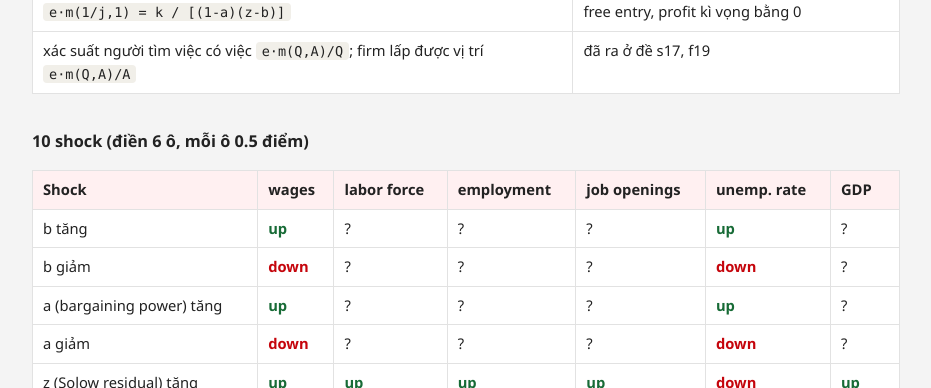
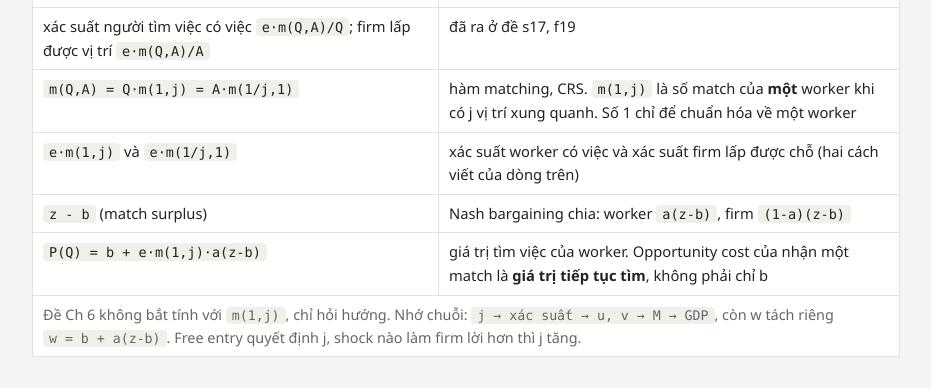
Before and after one commit to aansensei/econ, a plain HTML site: page cheatsheet.html in a window 1280 px wide. Shown: the part 1296-1684 px from the top of the page, without its empty margins (174-1105 px from the left). Drawn offline with Linux system fonts and the light colour scheme.

Commit message:
Add Chapter 6 formulas and why e leaves the vacancy rate unchanged to cheatsheet

```diff
--- a/cheatsheet.html
+++ b/cheatsheet.html
@@ -48,6 +48,11 @@
 <tr><td><code>w = b + a(z-b)</code></td><td>Nash bargaining, không bằng MPN</td></tr>
 <tr><td><code>e·m(1/j,1) = k / [(1-a)(z-b)]</code></td><td>free entry, profit kì vọng bằng 0</td></tr>
 <tr><td>xác suất người tìm việc có việc <code>e·m(Q,A)/Q</code>; firm lấp được vị trí <code>e·m(Q,A)/A</code></td><td>đã ra ở đề s17, f19</td></tr>
+<tr><td><code>m(Q,A) = Q·m(1,j) = A·m(1/j,1)</code></td><td>hàm matching, CRS. <code>m(1,j)</code> là số match của <b>một</b> worker khi có j vị trí xung quanh. Số 1 chỉ để chuẩn hóa về một worker</td></tr>
+<tr><td><code>e·m(1,j)</code> và <code>e·m(1/j,1)</code></td><td>xác suất worker có việc và xác suất firm lấp được chỗ (hai cách viết của dòng trên)</td></tr>
+<tr><td><code>z - b</code> (match surplus)</td><td>Nash bargaining chia: worker <code>a(z-b)</code>, firm <code>(1-a)(z-b)</code></td></tr>
+<tr><td><code>P(Q) = b + e·m(1,j)·a(z-b)</code></td><td>giá trị tìm việc của worker. Opportunity cost của nhận một match là <b>giá trị tiếp tục tìm</b>, không phải chỉ b</td></tr>
+<tr><td colspan="2" class="muted">Đề Ch 6 không bắt tính với <code>m(1,j)</code>, chỉ hỏi hướng. Nhớ chuỗi: <code>j → xác suất → u, v → M → GDP</code>, còn w tách riêng <code>w = b + a(z-b)</code>. Free entry quyết định j, shock nào làm firm lời hơn thì j tăng.</td></tr>
 </table></div>
 <h3>10 shock (điền 6 ô, mỗi ô 0.5 điểm)</h3>
 <div class="scroll"><table>
@@ -235,6 +240,7 @@
 <h3>Chapter 6</h3>
 <ul>
 <li><b>e đổi:</b> vacancy rate v và wage w <b>không đổi</b>, nhưng <b>số</b> job openings đổi. Rate khác số lượng.</li>
+<li><b>Vì sao e đổi thì v đứng yên:</b> free entry cho <code>e·m(1/j,1) = k/[(1-a)(z-b)]</code>, mà <code>v = 1 - e·m(1/j,1)</code>, nên <code>v = 1 - k/[(1-a)(z-b)]</code>. Công thức này <b>không có e</b>. e giảm thì bớt firm vào (j giảm) đến khi tỉ lệ lấp được chỗ về mức cũ. Chỉ <b>u</b> đổi (e giảm: u tăng), nên trên Beveridge điểm chạy <b>ngang</b> và cả đường dịch. v vẫn là endogenous (đổi khi k, a, z, b đổi), chỉ là không phụ thuộc e.</li>
 <li><b>z tăng:</b> xác suất firm <b>lấp được</b> vị trí <b>giảm</b> (j tăng), unemployment giảm.</li>
 <li><b>a (bargaining power) tăng:</b> tightness j <b>giảm</b>, không giữ nguyên. Xác suất worker có việc giảm, xác suất firm lấp được vị trí tăng.</li>
 <li><b>Shock b và a:</b> chỉ <b>w và u</b> chắc chắn. Bốn ô còn lại (labor force, employment, job openings, GDP) là <b>ambiguous</b>.</li>
```
